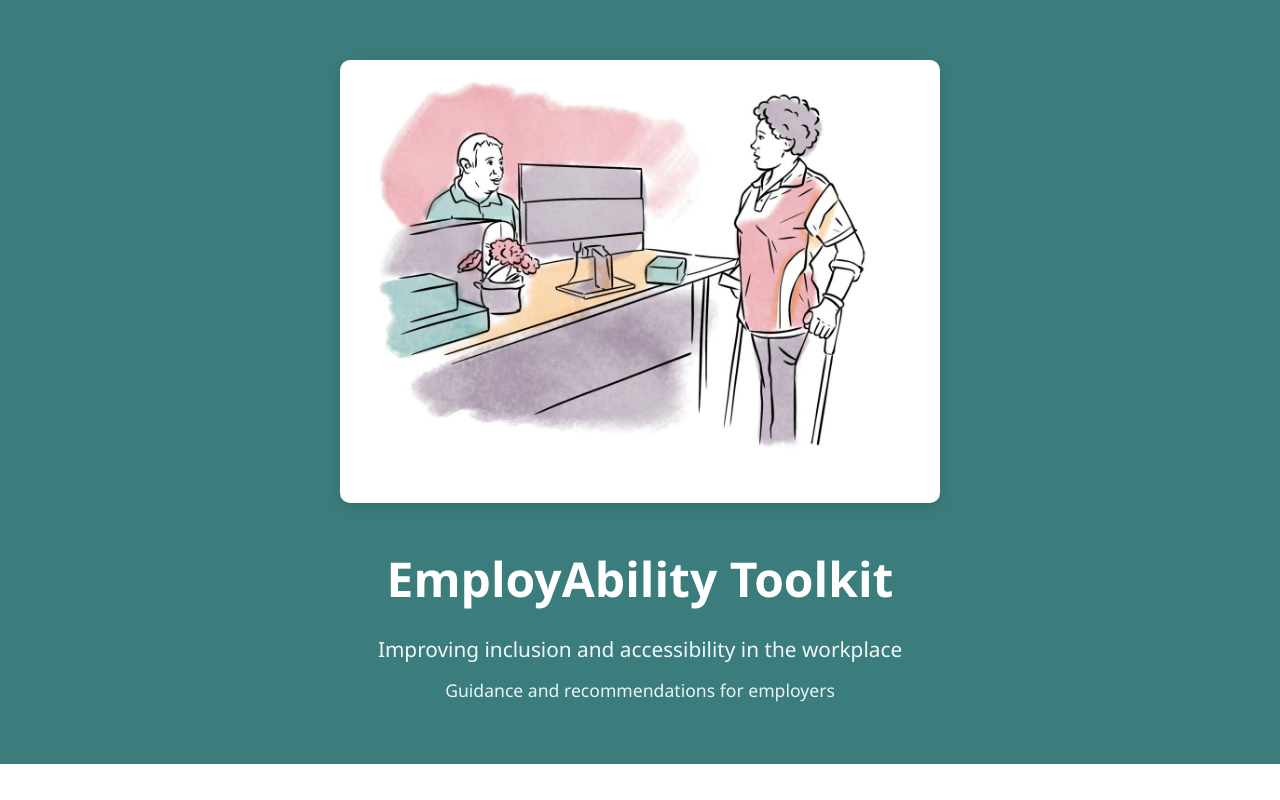
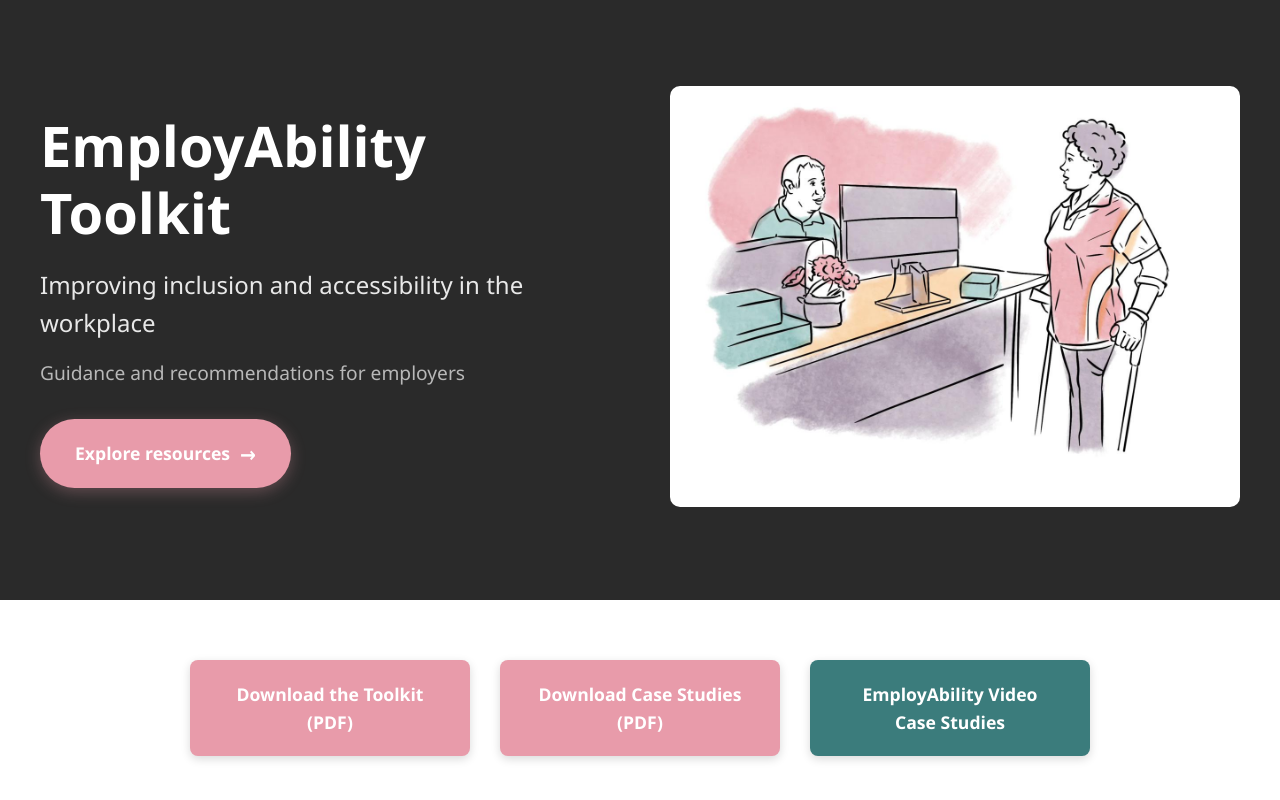
Before and after one commit to uqsmitc6/employability, a plain HTML site: page index.html in a window 1280 px wide. Shown: the top 800 px of the page. Drawn offline with Linux system fonts and the light colour scheme.

Commit message:
new main page

```diff
--- a/index.html
+++ b/index.html
@@ -25,42 +25,83 @@
 
         /* Header Section */
         .hero {
-            background: #3B7C7C;
-            padding: 60px 20px;
-            text-align: center;
+            background: #2a2a2a;
+            padding: 80px 20px;
+            min-height: 600px;
+            display: flex;
+            align-items: center;
+            position: relative;
+            overflow: hidden;
         }
 
         .hero-content {
-            max-width: 1000px;
+            max-width: 1200px;
             margin: 0 auto;
+            display: grid;
+            grid-template-columns: 1fr 1fr;
+            gap: 60px;
+            align-items: center;
+            position: relative;
+            z-index: 2;
+        }
+
+        .hero-text {
+            text-align: left;
         }
 
         .hero img {
-            max-width: 600px;
+            max-width: 100%;
             width: 100%;
             height: auto;
-            margin-bottom: 30px;
             border-radius: 10px;
-            box-shadow: 0 4px 15px rgba(0,0,0,0.1);
         }
 
         .hero h1 {
-            font-size: 3em;
+            font-size: 3.5em;
             color: #ffffff;
-            margin-bottom: 15px;
+            margin-bottom: 20px;
+            line-height: 1.2;
+            font-weight: 700;
         }
 
         .hero-subtitle {
-            font-size: 1.3em;
-            color: #f0f8f8;
-            margin-bottom: 10px;
+            font-size: 1.5em;
+            color: #e8e8e8;
+            margin-bottom: 15px;
+            font-weight: 400;
         }
 
         .hero-description {
+            font-size: 1.2em;
+            color: #b8b8b8;
+            margin-bottom: 30px;
+            line-height: 1.6;
+        }
+
+        .hero-cta {
+            display: inline-flex;
+            align-items: center;
+            gap: 10px;
+            padding: 18px 35px;
+            background: #e89baa;
+            color: white;
+            text-decoration: none;
+            border-radius: 50px;
             font-size: 1.1em;
-            color: #e8f5f5;
-            max-width: 800px;
-            margin: 0 auto;
+            font-weight: 600;
+            transition: all 0.3s ease;
+            box-shadow: 0 4px 15px rgba(232, 155, 170, 0.3);
+        }
+
+        .hero-cta:hover {
+            background: #d8768a;
+            transform: translateY(-2px);
+            box-shadow: 0 6px 20px rgba(232, 155, 170, 0.4);
+        }
+
+        .hero-cta::after {
+            content: '→';
+            font-size: 1.2em;
         }
 
         /* Button Section */
@@ -228,12 +269,26 @@
 
         /* Responsive */
         @media (max-width: 768px) {
+            .hero-content {
+                grid-template-columns: 1fr;
+                gap: 30px;
+            }
+
+            .hero {
+                padding: 60px 20px;
+                min-height: auto;
+            }
+
             .hero h1 {
-                font-size: 2em;
+                font-size: 2.2em;
             }
 
             .hero-subtitle {
-                font-size: 1.1em;
+                font-size: 1.2em;
+            }
+
+            .hero-description {
+                font-size: 1em;
             }
 
             .wdigs-header h2 {
@@ -251,15 +306,20 @@
     <!-- Hero Section -->
     <section class="hero">
         <div class="hero-content">
-            <img src="images/illustration.jpg" alt="EmployAbility Toolkit Illustration">
-            <h1>EmployAbility Toolkit</h1>
-            <p class="hero-subtitle">Improving inclusion and accessibility in the workplace</p>
-            <p class="hero-description">Guidance and recommendations for employers</p>
+            <div class="hero-text">
+                <h1>EmployAbility Toolkit</h1>
+                <p class="hero-subtitle">Improving inclusion and accessibility in the workplace</p>
+                <p class="hero-description">Guidance and recommendations for employers</p>
+                <a href="#downloads" class="hero-cta">Explore resources</a>
+            </div>
+            <div class="hero-image">
+                <img src="images/illustration.jpg" alt="EmployAbility Toolkit Illustration">
+            </div>
         </div>
     </section>
 
     <!-- Download Buttons Section -->
-    <section class="button-section">
+    <section class="button-section" id="downloads">
         <div class="container">
             <div class="button-grid">
                 <a href="downloads/EmployAbility_Toolkit.pdf" class="btn btn-coral" download>
```
Also changed, not shown: 1 other file.
